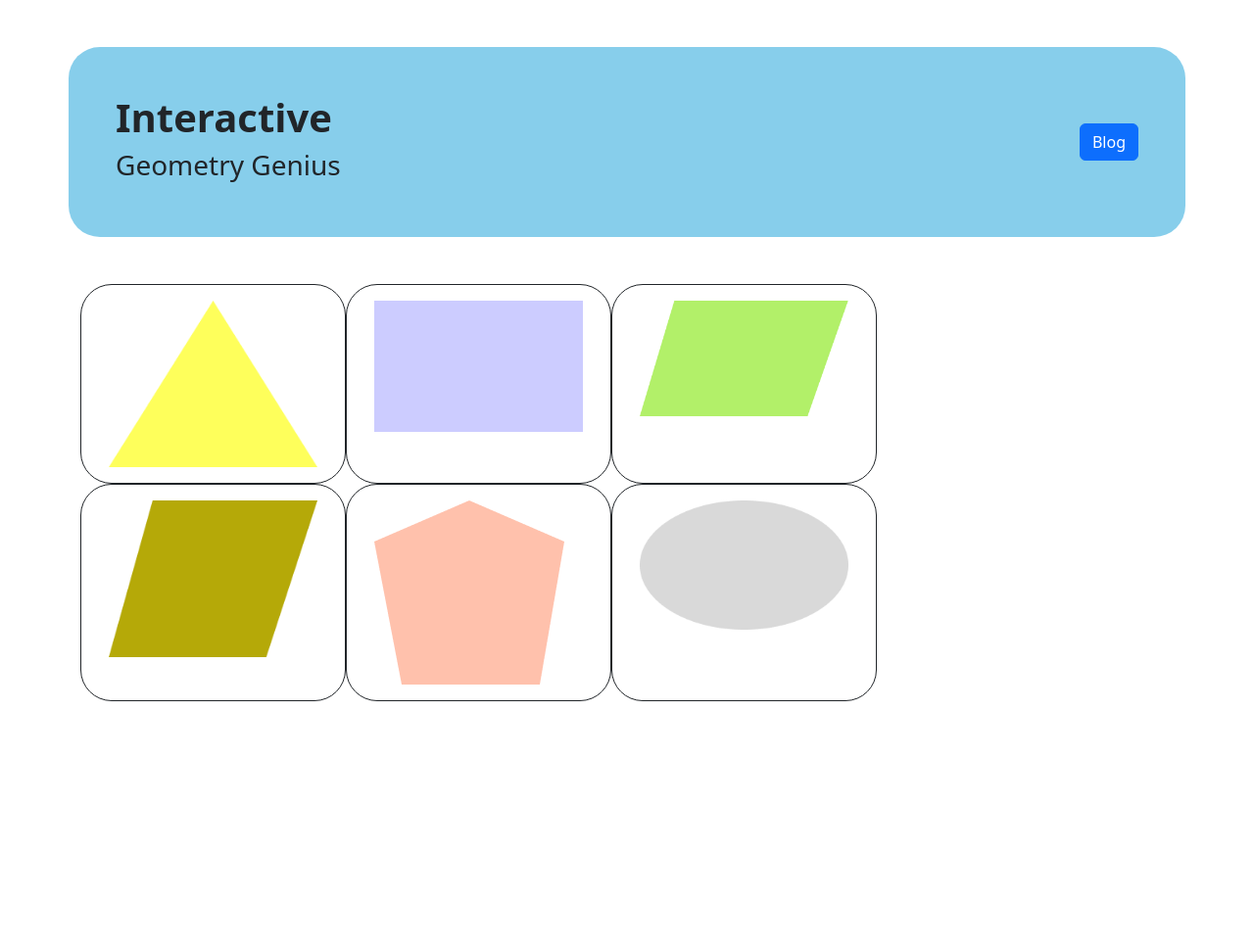
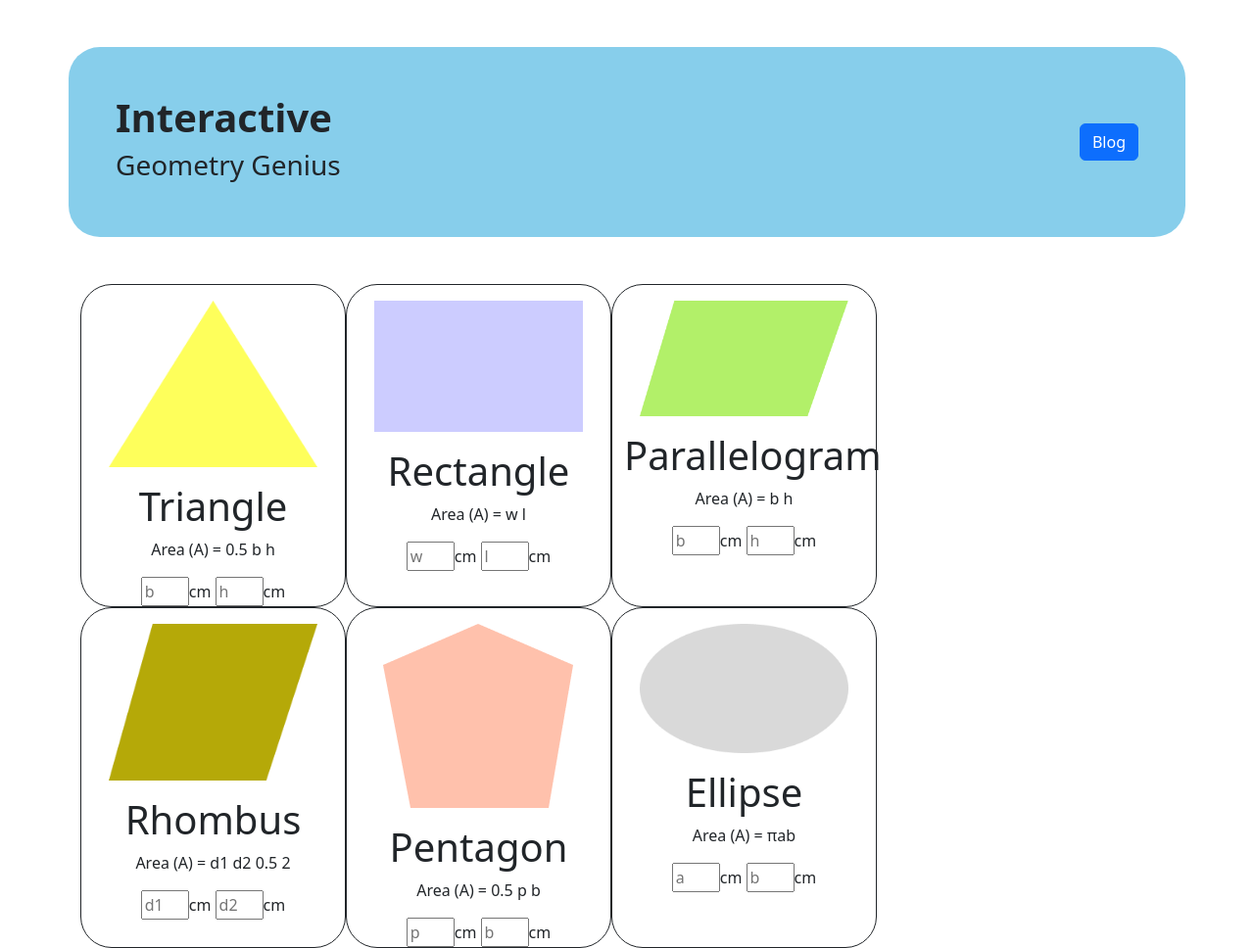
Before and after one commit to ABU-29-7-1991/MY-FIVTH-ASSIGNMENT, a plain HTML site: page index.html in a window 1280 px wide. Shown: the whole page at 98% size. Before the commit the page ends 800 px from the top, so only its background shows below. Drawn offline with nearby package versions, Linux system fonts and the light colour scheme.

Commit message:
ALL INPUT FIELD ADDED

```diff
--- a/index.html
+++ b/index.html
@@ -17,23 +17,47 @@
 
     <div class="container row mx-auto ">
         <div class="row col-md-9">
-            <div class="col-md-4 border border-dark rounded-5">
+            <div class="col-md-4 border border-dark rounded-5 text-center">
                 <img class="img-fluid p-3" src="images/triangle.png" alt="">
+                <h1>Triangle</h1>
+                <p>Area (A) = 0.5 b h</p>
+                <input type="text" placeholder="b" style="width: 20%">cm
+                <input type="text" placeholder="h" style="width: 20%">cm
             </div>
-            <div class="col-md-4 border border-dark rounded-5">
+            <div class="col-md-4 border border-dark rounded-5 text-center">
                 <img class="img-fluid p-3" src="images/rectangle.png" alt="">
+                <h1>Rectangle</h1>
+                <p>Area (A) = w l</p>
+                <input type="text" placeholder="w" style="width: 20%">cm
+                <input type="text" placeholder="l" style="width: 20%">cm
             </div>
-            <div class="col-md-4 border border-dark rounded-5">
+            <div class="col-md-4 border border-dark rounded-5 text-center">
                 <img class="img-fluid p-3" src="images/parallelogram.png" alt="">
+                <h1>Parallelogram</h1>
+                <p>Area (A) = b h</p>
+                <input type="text" placeholder="b" style="width: 20%">cm
+                <input type="text" placeholder="h" style="width: 20%">cm
             </div>
-            <div class="col-md-4 border border-dark rounded-5">
+            <div class="col-md-4 border border-dark rounded-5 text-center">
                 <img class="img-fluid p-3" src="images/rhombus.png" alt="">
+                <h1>Rhombus</h1>
+                <p>Area (A) = d1 d2 0.5 2</p>
+                <input type="text" placeholder="d1" style="width: 20%">cm
+                <input type="text" placeholder="d2" style="width: 20%">cm
             </div>
-            <div class="col-md-4 border border-dark rounded-5">
+            <div class="col-md-4 border border-dark rounded-5 text-center">
                 <img class="img-fluid p-3" src="images/pentagon.png" alt="">
+                <h1>Pentagon</h1>
+                <p>Area (A) = 0.5 p b</p>
+                <input type="text" placeholder="p" style="width: 20%">cm
+                <input type="text" placeholder="b" style="width: 20%">cm
             </div>
-            <div class="col-md-4 border border-dark rounded-5">
+            <div class="col-md-4 border border-dark rounded-5 text-center">
                 <img class="img-fluid p-3" src="images/ellipse.png" alt="">
+                <h1>Ellipse</h1>
+                <p>Area (A) = πab</p>
+                <input type="text" placeholder="a" style="width: 20%">cm
+                <input type="text" placeholder="b" style="width: 20%">cm
             </div>
         </div>
         <div class="col-md-3"></div>
```
